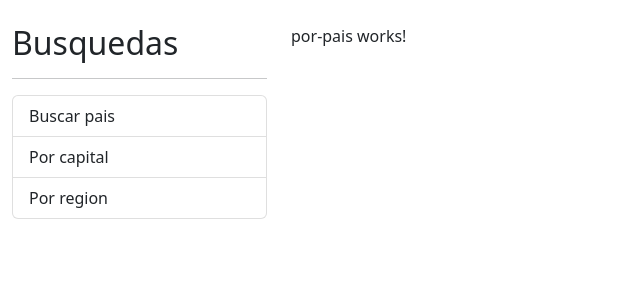
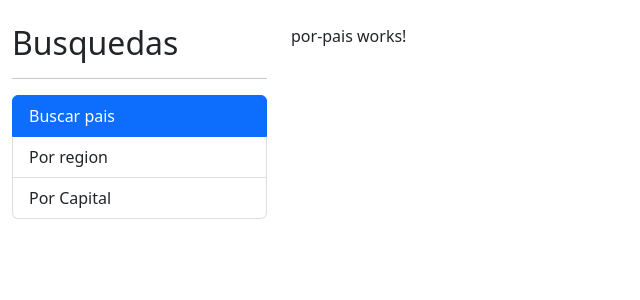
Before and after one commit to 21006263/PaisesApp, an Angular app: page / in a window 1280 px wide. Shown: the top 300 px of the page, without its empty margins (0-640 px from the left). Built offline with nearby package versions, Linux system fonts and the light colour scheme.

Commit message:
Agregando RouterLInk

```diff
--- a/src/app/app.component.html
+++ b/src/app/app.component.html
@@ -11,9 +11,25 @@
     <hr>
 
 <ul class="list-group">
-    <li class="list-group-item">Buscar pais</li>
-    <li class="list-group-item">Por capital</li>
-    <li class="list-group-item">Por region</li>
+    <li routerLink=""
+    routerLinkActive="active"
+    [routerLinkActiveOptions]="{exact:true}"
+     class="list-group-item"
+     >
+            Buscar pais
+    </li>
+    <li routerLink="region"
+    routerLinkActive="active"
+     class="list-group-item"
+     >
+        Por region
+    </li>
+    <li routerLink="capital"
+    routerLinkActive="active"
+    class="list-group-item"
+    >
+        Por Capital
+</li>
 </ul>
 
 </div>
```
